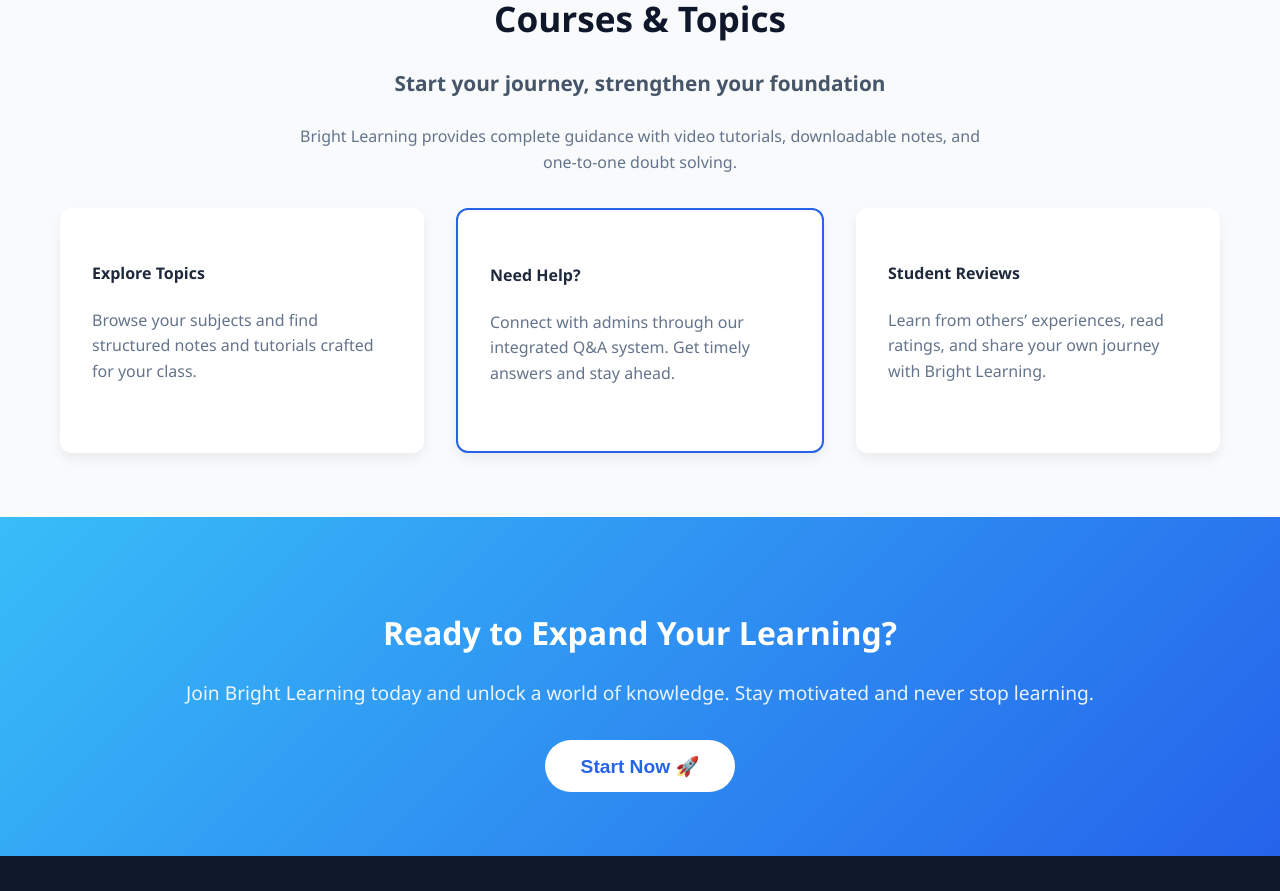
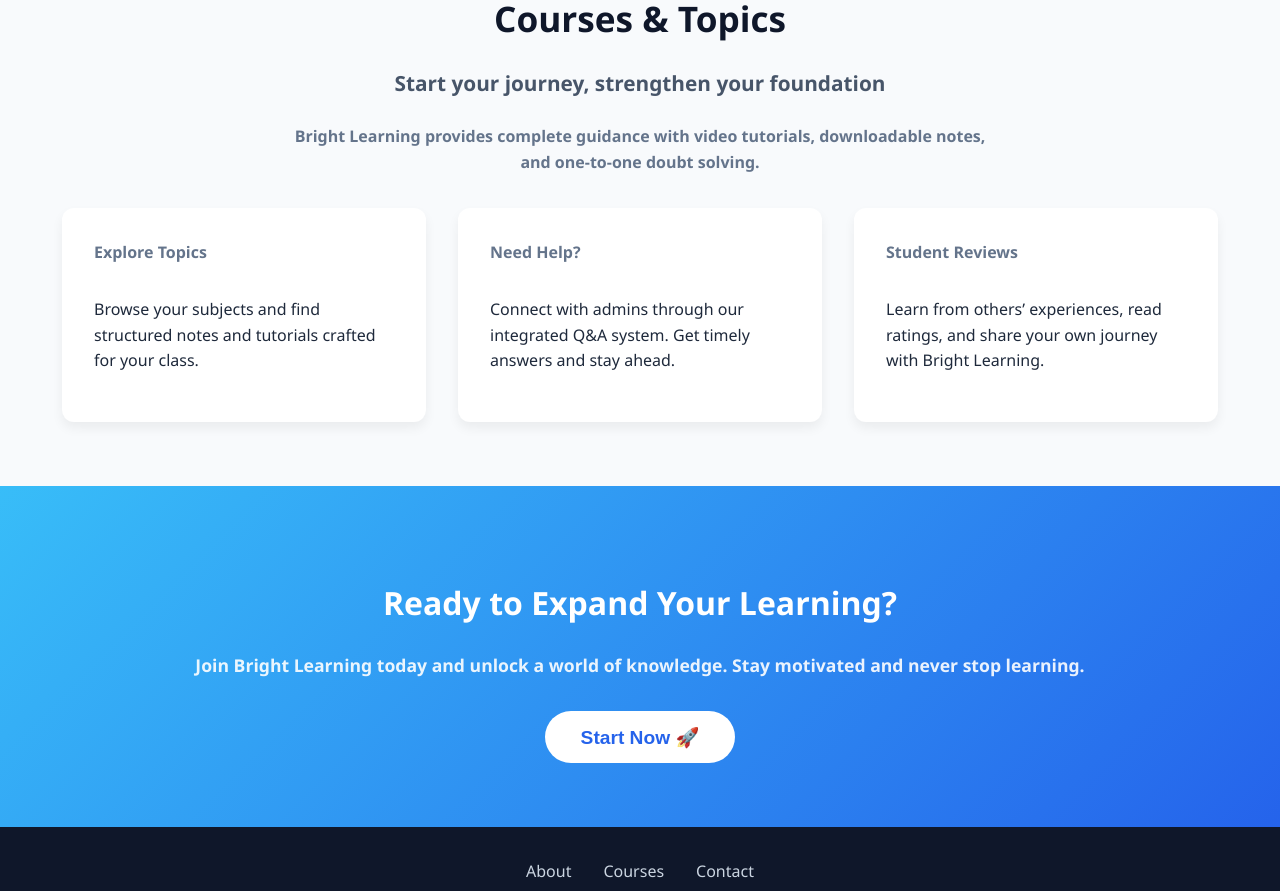
Before and after one commit to Samir-AlJaber/BrightLearning, a React (Create React App) app: page / in a window 1280 px wide. Shown: the part 600-1491 px from the top of the page. Built offline with nearby package versions, Linux system fonts and the light colour scheme.

Commit message:
Design update

```diff
--- a/src/Pages/HomePage/HomePage.css
+++ b/src/Pages/HomePage/HomePage.css
@@ -106,7 +106,7 @@
   color: #475569;
 }
 
-.topics p {
+.topics h4 {
   max-width: 700px;
   margin: 0 auto 2rem auto;
   color: #64748b;
@@ -130,11 +130,8 @@
 }
 
 .select:hover {
-  transform: translateY(-5px);
+  transform: translateY(-3px);
   box-shadow: 0 10px 20px rgba(0, 0, 0, 0.1);
-}
-
-.highlight {
   border: 2px solid #2563eb;
 }
 
@@ -150,8 +147,8 @@
   margin-bottom: 1rem;
 }
 
-.final-btn p {
-  font-size: 1.2rem;
+.final-btn h4 {
+  font-size: 1.1rem;
   margin-bottom: 2rem;
   opacity: 0.9;
 }
--- a/src/Pages/HomePage/HomePage.js
+++ b/src/Pages/HomePage/HomePage.js
@@ -37,10 +37,10 @@
       <section className="topics">
         <h2>Courses & Topics</h2>
         <h3>Start your journey, strengthen your foundation</h3>
-        <p>
+        <h4>
           Bright Learning provides complete guidance with video tutorials, downloadable notes,
           and one-to-one doubt solving.
-        </p>
+        </h4>
         <div className="topic-select">
           <div className="select">
             <h4>Explore Topics</h4>
@@ -48,7 +48,7 @@
               Browse your subjects and find structured notes and tutorials crafted for your class.
             </p>
           </div>
-          <div className="select highlight">
+          <div className="select">
             <h4>Need Help?</h4>
             <p>
               Connect with admins through our integrated Q&A system. Get timely answers and stay ahead.
@@ -65,9 +65,9 @@
 
       <section className="final-btn">
         <h2>Ready to Expand Your Learning?</h2>
-        <p>
+        <h4>
           Join Bright Learning today and unlock a world of knowledge. Stay motivated and never stop learning.
-        </p>
+        </h4>
         <button className="start-btn" onClick={() => navigate("/signup")}>Start Now 🚀</button>
       </section>
 
--- a/src/Pages/signup/signup.css
+++ b/src/Pages/signup/signup.css
@@ -22,7 +22,7 @@
   color: #1e293b;
 }
 
-.signup-box p {
+.signup-box h6 {
   margin-bottom: 1.5rem;
   color: #475569;
   font-size: 0.95rem;
--- a/src/Pages/signup/signup.js
+++ b/src/Pages/signup/signup.js
@@ -26,7 +26,7 @@
     <div className="signup-container">
       <div className="signup-box">
         <h2>Create an Account</h2>
-        <p>Join Bright Learning and start your journey today.</p>
+        <h6>Join Bright Learning and start your journey today.</h6>
         <form onSubmit={handleSubmit}>
           <input
             type="text"
```
